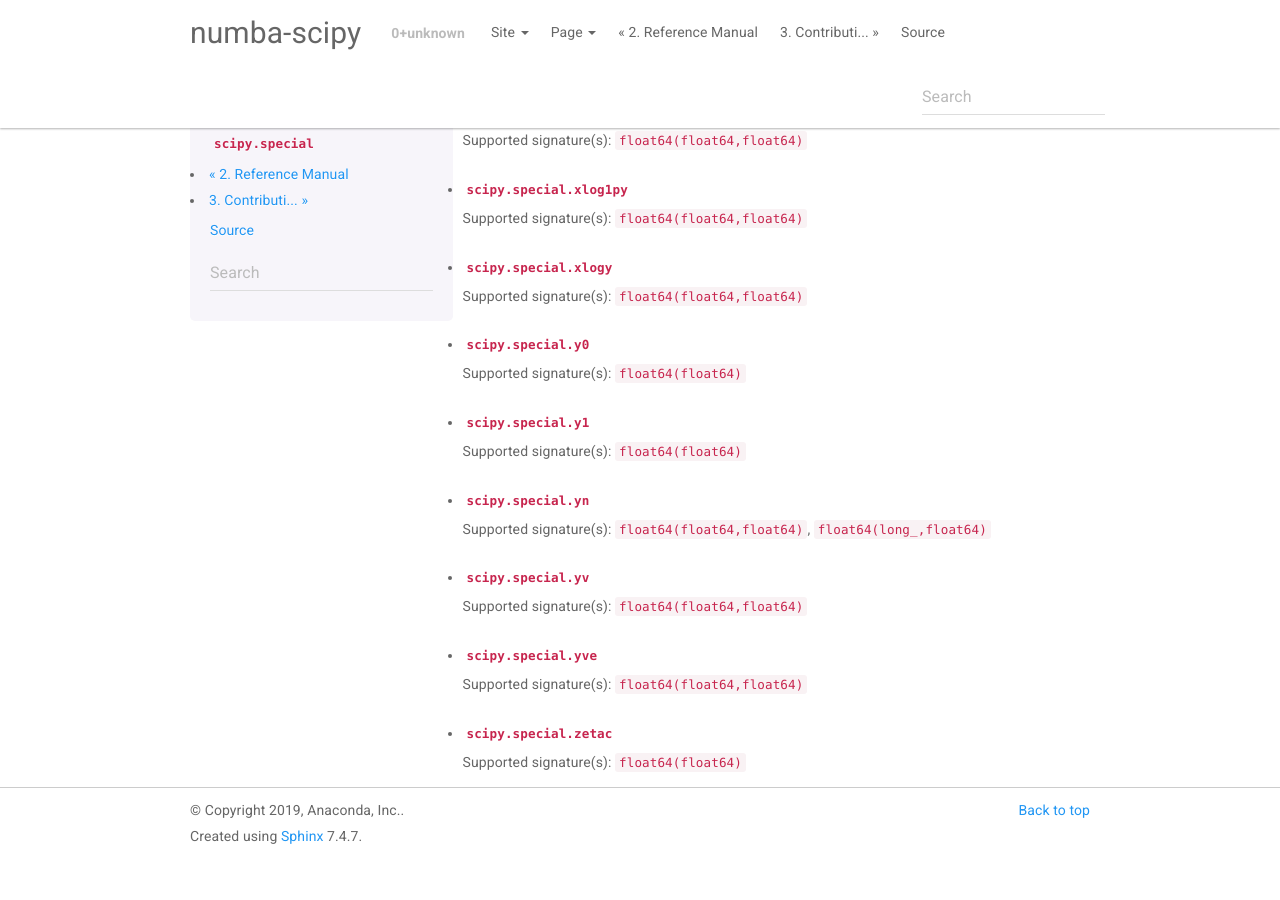
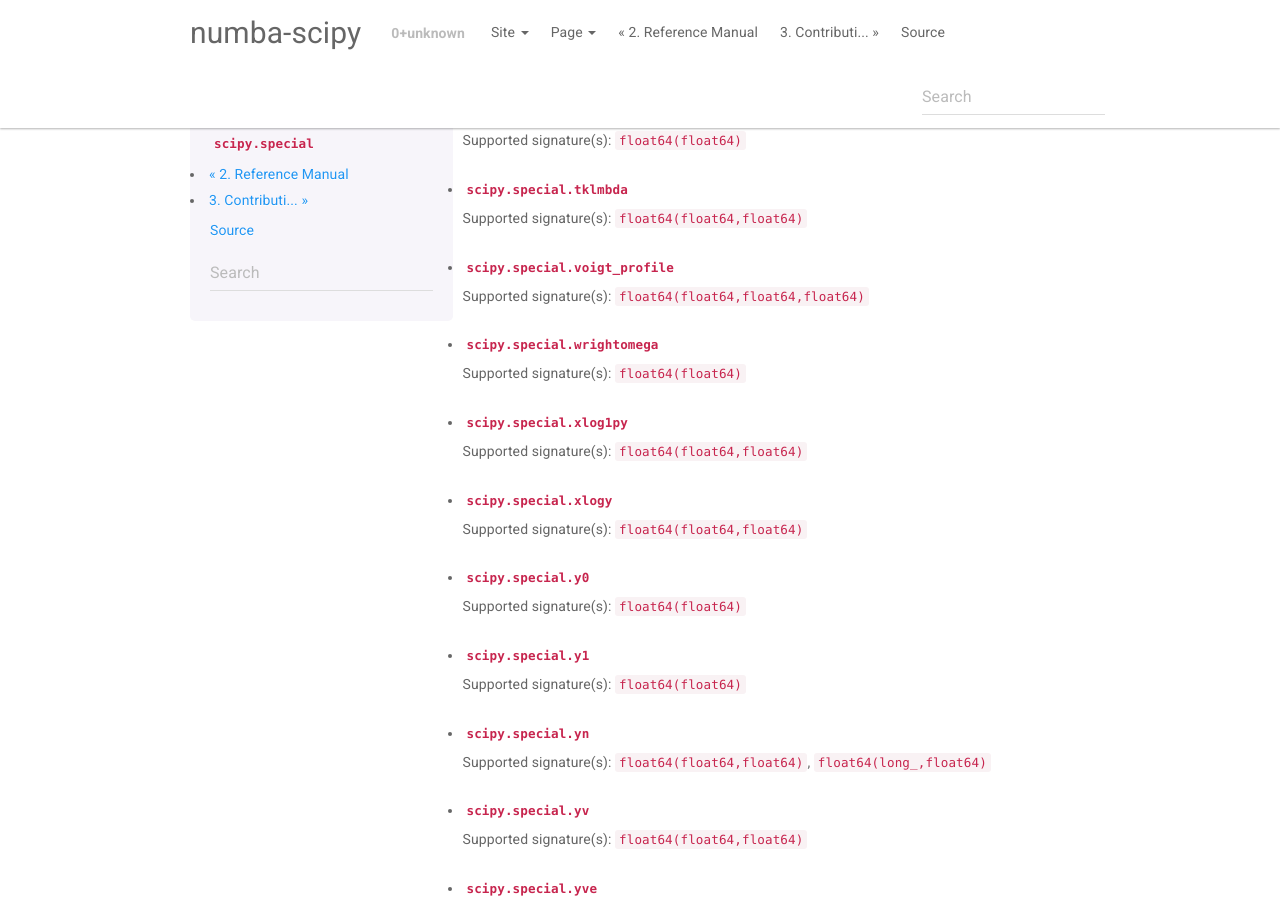
Before and after one commit to numba/numba-scipy, a Sphinx documentation site: the page built from docs/source/reference/special.rst, in a window 1280 px wide and 900 px high, scrolled down 13282 px. Built offline with Sphinx 7.4.7, drawn with Linux system fonts in a browser that asks for light colours; before the commit the page ends 14146 px from its top, so only the background shows below that; some of the changed text lies outside the part shown.

Commit message:
Pin SciPy version to latest; regenerate `scipy.special` signatures
Closes https://github.com/numba/numba-scipy/issues/35.

At this early point in the project I don't think it's worth trying to
support multiple versions of SciPy simultaneously; this could easily
overwhelm limited developer time better spent adding new
features. Instead this pins SciPy at the latest version (1.4.1), the
idea being that `numba-scipy` and `scipy` releases are done in
lockstep.

It's easy to relax this in the future if more resources are available.

```diff
--- a/docs/source/reference/special.rst
+++ b/docs/source/reference/special.rst
@@ -83,6 +83,8 @@
     Supported signature(s): ``float64(float64)``
 * :py:data:`scipy.special.ellipeinc`
     Supported signature(s): ``float64(float64,float64)``
+* :py:data:`scipy.special.ellipk`
+    Supported signature(s): ``float64(float64)``
 * :py:data:`scipy.special.ellipkinc`
     Supported signature(s): ``float64(float64,float64)``
 * :py:data:`scipy.special.ellipkm1`
@@ -343,6 +345,10 @@
     Supported signature(s): ``float64(float64)``
 * :py:data:`scipy.special.tklmbda`
     Supported signature(s): ``float64(float64,float64)``
+* :py:data:`scipy.special.voigt_profile`
+    Supported signature(s): ``float64(float64,float64,float64)``
+* :py:data:`scipy.special.wrightomega`
+    Supported signature(s): ``float64(float64)``
 * :py:data:`scipy.special.xlog1py`
     Supported signature(s): ``float64(float64,float64)``
 * :py:data:`scipy.special.xlogy`
--- a/requirements.txt
+++ b/requirements.txt
@@ -1,2 +1,2 @@
 numba
-scipy
+scipy==1.4.1
--- a/setup.py
+++ b/setup.py
@@ -2,7 +2,7 @@
 import versioneer
 
 
-_install_requires = ['scipy>=0.16', 'numba>=0.45']
+_install_requires = ['scipy==1.4.1', 'numba>=0.45']
 
 
 metadata = dict(
```
Also changed, not shown: other parts of docs/source/reference/special.rst (+2 -2 lines), 1 other file.
